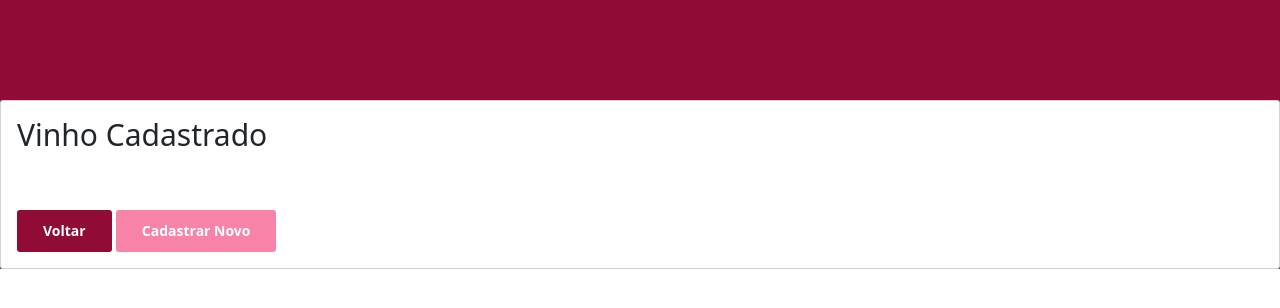
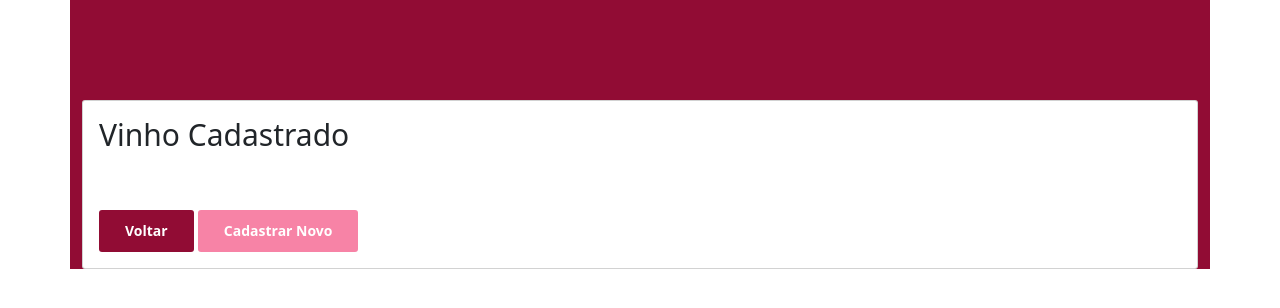
Before and after one commit to Celino3x/wine-info, a PHP site: page /_inserir_vinho.php in a window 1280 px wide. Shown: the top 308 px of the page. Run offline with PHP 8.4, Linux system fonts and the light colour scheme; data that the repository does not hold is empty.

Commit message:
container css inserir vinho

```diff
--- a/_inserir_vinho.php
+++ b/_inserir_vinho.php
@@ -30,7 +30,7 @@ $inserir = mysqli_query($conexao, $sql);
 
 ?>
 
-<div class="page-wraooer bg-wine p-t-100 font-robo">
+<div class="container page-wraooer bg-wine p-t-100 font-robo">
     <div class="wrapper wrapper--680">
         <div class="card card1">
             <div class="card-body">
```
